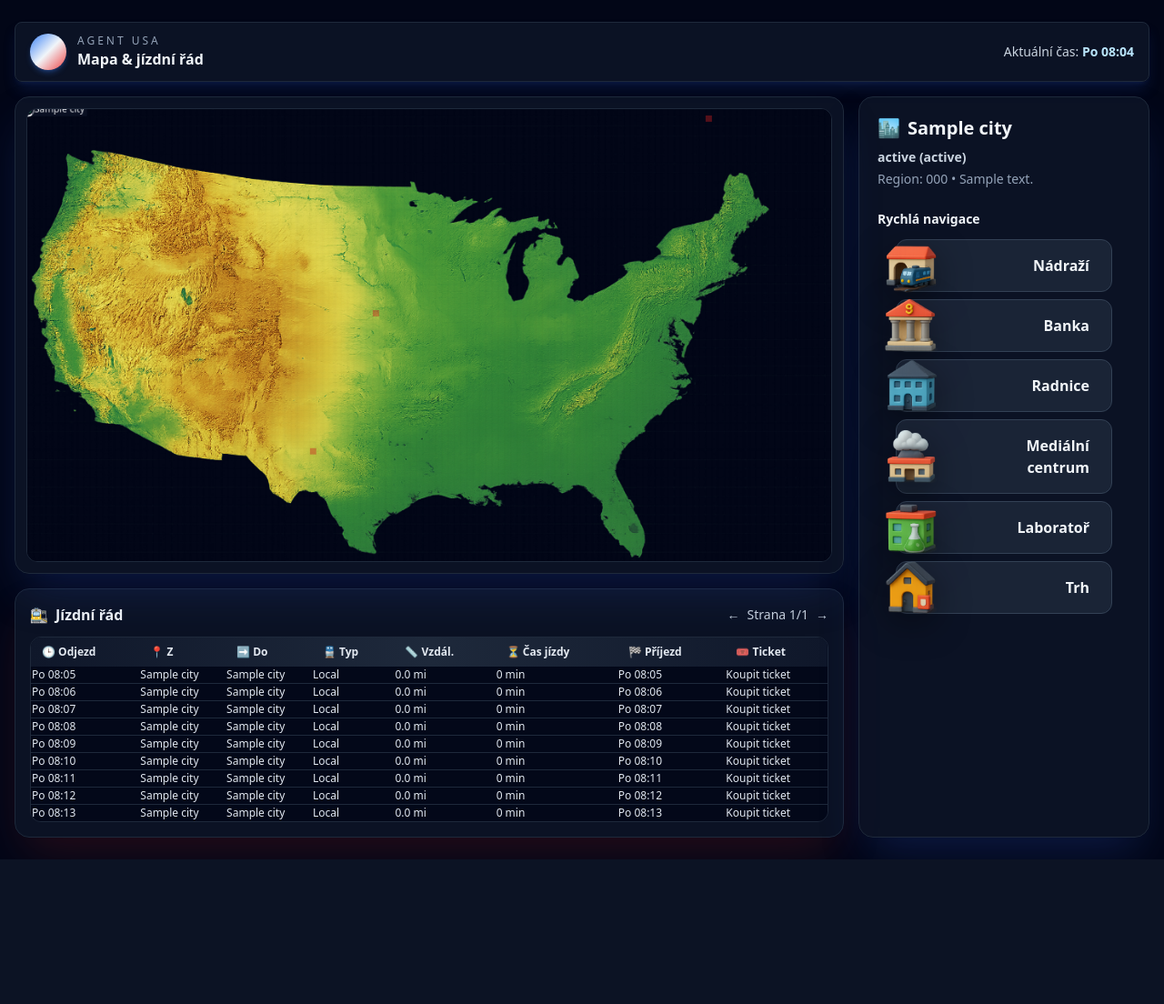
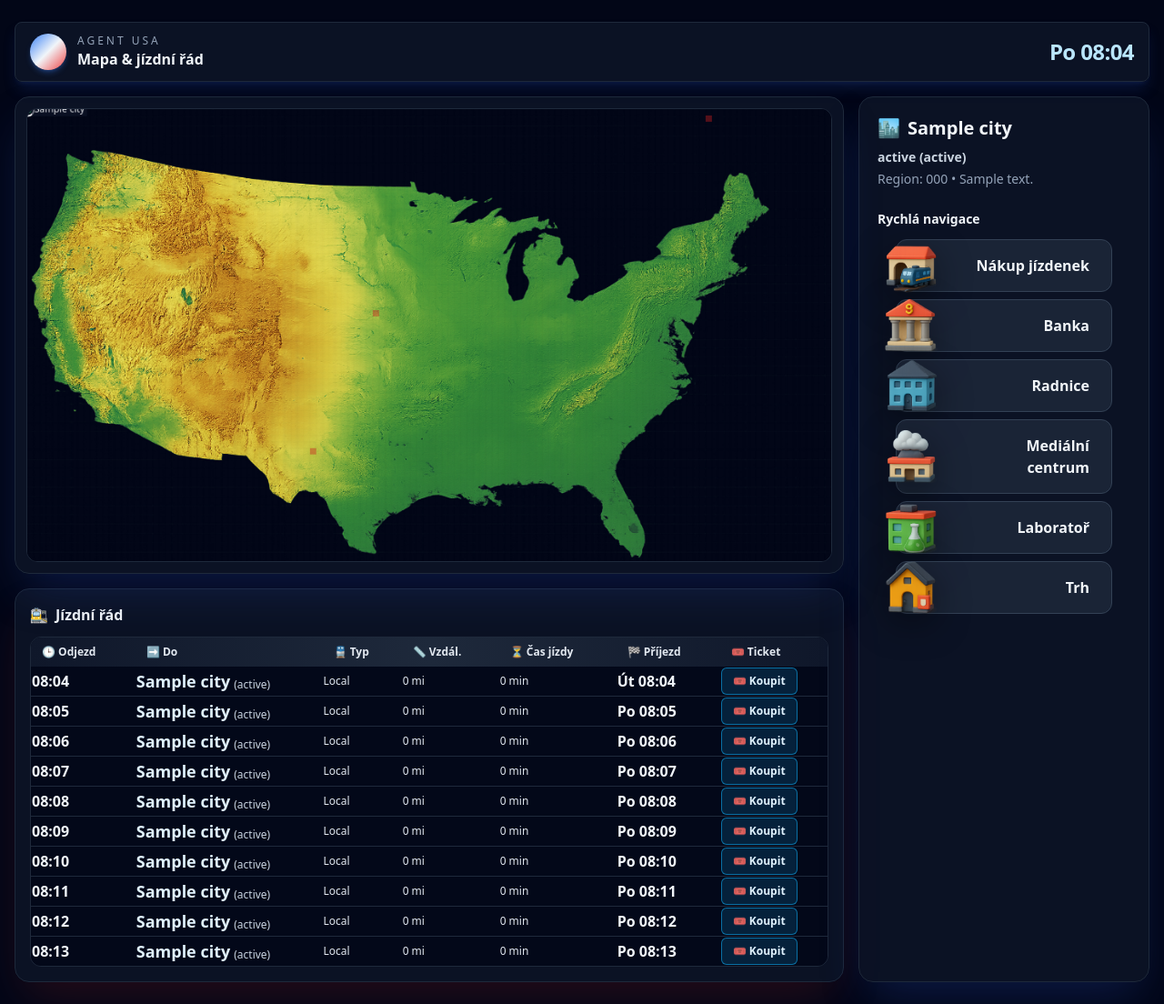
Before and after one commit to davisco82/agent_usa, a Flask app: page / in a window 1280 px wide. Shown: the whole page at 91% size. Before the commit the page ends 945 px from the top, so only its background shows below. Run offline with Flask 3, Linux system fonts and the light colour scheme; tables that the repository leaves empty hold one stand-in row (values such as "Sample post"); some libraries are stand-ins or nearby versions.

Commit message:
fix timetable trains after midnight

```diff
--- a/services/timetable_service.py
+++ b/services/timetable_service.py
@@ -47,7 +47,8 @@ def compute_line_distance_miles(line: TrainLine) -> float:
 
     return 0.0
 
-START_BASE_MINUTES = 8 * 60  # 8:00
+# První odjezdy dne začínají hned po půlnoci, ne až v 8:00
+START_BASE_MINUTES = 0
 
 def get_spacing_for_importance(importance: int) -> int:
     """Jak daleko od sebe starty linek z jednoho města."""
--- a/static/js/game.js
+++ b/static/js/game.js
@@ -53,6 +53,18 @@ function formatGameTime(totalMinutes) {
   return `${dayNames[dayIndex]} ${hh}:${mm}`;
 }
 
+function formatGameTimeHHMM(totalMinutes) {
+  const minutesNorm = ((totalMinutes % MINUTES_PER_WEEK) + MINUTES_PER_WEEK) % MINUTES_PER_WEEK;
+  const minuteOfDay = minutesNorm % MINUTES_PER_DAY;
+  const hours = Math.floor(minuteOfDay / 60);
+  const minutes = minuteOfDay % 60;
+
+  const hh = String(hours).padStart(2, "0");
+  const mm = String(minutes).padStart(2, "0");
+
+  return `${hh}:${mm}`;
+}
+
 function formatTravelDuration(totalMinutes) {
   if (totalMinutes === undefined || totalMinutes === null) {
     return "-";
@@ -74,6 +86,17 @@ function formatLineTypeLabel(lineType) {
   if (t === "express") return "Express";
   if (t === "intercity" || t === "ic" || t === "regional") return "Regional";
   return "Local";
+}
+
+function formatCityLabel(name) {
+  if (!name) return "-";
+  const city = cityByName.get(name);
+  if (city) {
+    const state = city.state_shortcut || city.state;
+    if (state) return `${city.name}, ${state}`;
+    return city.name;
+  }
+  return name;
 }
 
 function getTrainLevel(lineType) {
@@ -137,9 +160,7 @@ let fogFrontier = [];         // fronta okrajových tileů pro nerovnoměrné š
 let trainLines = []; // naplní se v init()
 let connectionsByCityName = new Map();
 let timetableDepartures = [];
-let timetablePage = 1;
-const TIMETABLE_PAGE_SIZE = 10;
-const TIMETABLE_LIMIT = 30;
+const TIMETABLE_LIMIT = 10;
 
 // Pomocná funkce pro index tile
 function tileIndex(x, y) {
@@ -437,19 +458,34 @@ function findDepartureToCity(destinationName) {
   if (!destinationName || !Array.isArray(timetableDepartures)) return null;
   const matches = timetableDepartures.filter(
     (dep) =>
-      dep?.to_city?.name === destinationName &&
-      dep.departure_minutes > gameMinutes
+      dep?.to_city?.name === destinationName
   );
   if (matches.length === 0) return null;
-  matches.sort((a, b) => a.departure_minutes - b.departure_minutes);
-  return matches[0];
+  matches.sort((a, b) => {
+    const aNext = normalizeDepartureMinutes(a.departure_minutes, gameMinutes);
+    const bNext = normalizeDepartureMinutes(b.departure_minutes, gameMinutes);
+    return aNext - bNext;
+  });
+  const first = matches[0];
+  const firstTime = normalizeDepartureMinutes(first?.departure_minutes, gameMinutes);
+  return firstTime ? { ...first, _next_departure: firstTime } : first;
 }
 
-function makeDepartureKey(dep) {
+function normalizeDepartureMinutes(baseMinutes, nowMinutes) {
+  if (baseMinutes === undefined || baseMinutes === null) return null;
+  let candidate = baseMinutes;
+  if (candidate <= nowMinutes) {
+    const daysAhead = Math.floor((nowMinutes - candidate) / MINUTES_PER_DAY) + 1;
+    candidate += daysAhead * MINUTES_PER_DAY;
+  }
+  return candidate;
+}
+
+function makeDepartureKey(dep, overrideDepartureMinutes) {
   if (!dep) return null;
   const from = dep.from_city?.name || dep.from || "";
   const to = dep.to_city?.name || dep.to || "";
-  const time = dep.departure_minutes;
+  const time = overrideDepartureMinutes !== undefined ? overrideDepartureMinutes : dep.departure_minutes;
   if (from === "" || to === "" || time === undefined || time === null) return null;
   return `${from}__${to}__${time}`;
 }
@@ -459,10 +495,12 @@ function scheduleTravelFromDeparture(dep) {
   const destinationName = dep.to_city?.name;
   const destinationCity = destinationName ? cityByName.get(destinationName) : null;
   if (!destinationCity) return;
+  const departureMinutes = dep._next_departure ?? normalizeDepartureMinutes(dep.departure_minutes, gameMinutes);
+  const effectiveDepMinutes = departureMinutes ?? dep.departure_minutes;
 
   scheduleTravel(
     destinationCity,
-    dep.departure_minutes,
+    effectiveDepMinutes,
     dep.travel_minutes,
     {
       fromName: dep.from_city?.name,
@@ -476,10 +514,11 @@ function scheduleTravelFromDeparture(dep) {
 function travelUsingTimetable(targetCity) {
   if (!targetCity) return;
   const depInfo = findDepartureToCity(targetCity.name);
-  if (depInfo && depInfo.travel_minutes !== undefined && depInfo.travel_minutes !== null) {
+  const depMinutes = depInfo?._next_departure || normalizeDepartureMinutes(depInfo?.departure_minutes, gameMinutes);
+  if (depInfo && depMinutes !== null && depInfo.travel_minutes !== undefined && depInfo.travel_minutes !== null) {
     scheduleTravel(
       targetCity,
-      depInfo.departure_minutes,
+      depMinutes,
       depInfo.travel_minutes,
       {
         fromName: depInfo.from_city?.name,
@@ -853,10 +892,10 @@ function renderTravelOverlay(progress, currentMinutes) {
   }
 
   if (travelProgressFrom) {
-    travelProgressFrom.textContent = travelAnimation.meta.fromName || "-";
+    travelProgressFrom.textContent = formatCityLabel(travelAnimation.meta.fromName);
   }
   if (travelProgressTo) {
-    travelProgressTo.textContent = travelAnimation.meta.toName || "-";
+    travelProgressTo.textContent = formatCityLabel(travelAnimation.meta.toName);
   }
 }
 
@@ -1000,8 +1039,8 @@ function update() {
 
   if (advancedMinutes > 0) {
     renderTimetablePage();
-    // průběžně aktualizujeme tabuli bez resetu stránky
-    updateTimetable(false);
+    // průběžně aktualizujeme tabuli
+    updateTimetable();
   }
 
   // realizace naplánované cesty ve chvíli odjezdu -> spustit animaci
@@ -1132,13 +1171,11 @@ function renderTimetablePage() {
 
   const timeEl = document.getElementById("currentTimeLabel");
   const tbody = document.getElementById("timetableBody");
-  const paginationEl = document.getElementById("timetablePagination");
   if (!timeEl || !tbody) return;
 
   // Aktualizace zobrazeného času
   timeEl.textContent = formatGameTime(gameMinutes);
   tbody.innerHTML = "";
-  if (paginationEl) paginationEl.innerHTML = "";
 
   const city = getCityAt(agent.x, agent.y);
 
@@ -1153,9 +1190,12 @@ function renderTimetablePage() {
     return;
   }
 
-  const departures = (timetableDepartures || []).filter(
-    (dep) => dep.departure_minutes > gameMinutes
-  );
+  const departures = (timetableDepartures || [])
+    .map((dep) => ({
+      ...dep,
+      _next_departure: normalizeDepartureMinutes(dep.departure_minutes, gameMinutes),
+    }))
+    .filter((dep) => dep._next_departure !== null && dep._next_departure > gameMinutes);
 
   if (!departures || departures.length === 0) {
     const tr = document.createElement("tr");
@@ -1167,28 +1207,26 @@ function renderTimetablePage() {
     return;
   }
 
-  const totalPages = Math.max(1, Math.ceil(departures.length / TIMETABLE_PAGE_SIZE));
-  if (timetablePage > totalPages) timetablePage = totalPages;
-
-  const start = (timetablePage - 1) * TIMETABLE_PAGE_SIZE;
-  const end = start + TIMETABLE_PAGE_SIZE;
-  const pageItems = departures.slice(start, end);
+  const pageItems = departures.slice(0, TIMETABLE_LIMIT);
 
   // Vykreslení výsledků
   pageItems.forEach((dep) => {
     const tr = document.createElement("tr");
+    tr.classList.add("tabular-nums");
+    const depMinutes = dep._next_departure ?? normalizeDepartureMinutes(dep.departure_minutes, gameMinutes);
 
     // Odjezd
     const timeTd = document.createElement("td");
-    timeTd.textContent = formatGameTime(dep.departure_minutes);
-
-    // Z
-    const fromTd = document.createElement("td");
-    fromTd.textContent = dep.from_city.name;
+    timeTd.innerHTML = `<span class="text-base font-semibold text-slate-100 tabular-nums">${formatGameTimeHHMM(depMinutes ?? dep.departure_minutes)}</span>`;
 
     // Do
     const toTd = document.createElement("td");
-    toTd.textContent = dep.to_city.name;
+    const toName = dep.to_city?.name || "-";
+    const cityMeta = cityByName.get(toName);
+    const toState = cityMeta?.state_shortcut || cityMeta?.state || dep.to_city?.state_shortcut || dep.to_city?.state;
+    const toLabel = `<span class="font-semibold text-sky-100 text-base lg:text-lg leading-tight">${toName}</span>`;
+    const stateLabel = toState ? `<span class="ml-1 text-xs text-slate-300 align-middle">(${toState})</span>` : "";
+    toTd.innerHTML = `${toLabel}${stateLabel}`;
 
     // Typ linky
     const typeTd = document.createElement("td");
@@ -1196,8 +1234,8 @@ function renderTimetablePage() {
 
     // Vzdálenost
     const distTd = document.createElement("td");
-    distTd.textContent = dep.distance_units !== undefined
-      ? dep.distance_units.toFixed(1) + " mi"
+    distTd.textContent = dep.distance_units !== undefined && dep.distance_units !== null
+      ? Math.round(dep.distance_units) + " mi"
       : "-";
 
     // Doba cestování
@@ -1207,14 +1245,15 @@ function renderTimetablePage() {
     // Příjezd
     const arrivalTd = document.createElement("td");
     if (dep.travel_minutes !== undefined && dep.travel_minutes !== null) {
-      arrivalTd.textContent = formatGameTime(dep.departure_minutes + dep.travel_minutes);
+      const arrivalMinutes = (depMinutes ?? dep.departure_minutes) + dep.travel_minutes;
+      arrivalTd.innerHTML = `<span class="font-semibold text-slate-100 text-base tabular-nums">${formatGameTime(arrivalMinutes)}</span>`;
     } else {
       arrivalTd.textContent = "-";
     }
 
     const destinationName = dep.to_city?.name;
     const destinationCity = destinationName ? cityByName.get(destinationName) : null;
-    const depKey = makeDepartureKey(dep);
+    const depKey = makeDepartureKey(dep, depMinutes ?? dep.departure_minutes);
     const hasTicket = depKey ? purchasedTicketKey === depKey : false;
 
     if (destinationCity) {
@@ -1235,10 +1274,13 @@ function renderTimetablePage() {
     // Ticket
     const ticketTd = document.createElement("td");
     if (hasTicket) {
-      ticketTd.textContent = "🎟️ Koupeno";
+      ticketTd.innerHTML = `<span class="inline-flex items-center gap-1 px-3 py-1.5 rounded-md bg-emerald-900/60 border border-emerald-500/60 text-emerald-100 text-xs font-semibold" title="Jízdenka koupena">✅ Ticket</span>`;
     } else {
       const buyBtn = document.createElement("button");
-      buyBtn.textContent = "Koupit ticket";
+      buyBtn.className = "inline-flex items-center gap-1 px-3 py-1.5 rounded-md bg-sky-900/40 border border-sky-500/60 text-sky-100 text-xs font-semibold hover:bg-sky-800/60 hover:border-sky-300 transition";
+      buyBtn.innerHTML = "🎟️ Koupit";
+      buyBtn.setAttribute("title", "Koupit ticket");
+      buyBtn.setAttribute("aria-label", "Koupit ticket");
       buyBtn.addEventListener("click", (e) => {
         e.stopPropagation();
         if (!depKey) return;
@@ -1259,7 +1301,6 @@ function renderTimetablePage() {
 
     // Append do řádku
     tr.appendChild(timeTd);
-    tr.appendChild(fromTd);
     tr.appendChild(toTd);
     tr.appendChild(typeTd);
     tr.appendChild(distTd);
@@ -1270,42 +1311,10 @@ function renderTimetablePage() {
     tbody.appendChild(tr);
   });
 
-  if (paginationEl) {
-    const info = document.createElement("span");
-    info.textContent = `Strana ${timetablePage}/${totalPages}`;
-
-    const prevBtn = document.createElement("button");
-    prevBtn.textContent = "←";
-    prevBtn.disabled = timetablePage <= 1;
-    prevBtn.addEventListener("click", () => {
-      if (timetablePage > 1) {
-        timetablePage -= 1;
-        renderTimetablePage();
-      }
-    });
-
-    const nextBtn = document.createElement("button");
-    nextBtn.textContent = "→";
-    nextBtn.disabled = timetablePage >= totalPages;
-    nextBtn.addEventListener("click", () => {
-      if (timetablePage < totalPages) {
-        timetablePage += 1;
-        renderTimetablePage();
-      }
-    });
-
-    paginationEl.appendChild(prevBtn);
-    paginationEl.appendChild(info);
-    paginationEl.appendChild(nextBtn);
-  }
 }
 
-async function updateTimetable(resetPage = true) {
+async function updateTimetable() {
   const city = getCityAt(agent.x, agent.y);
-
-  if (resetPage) {
-    timetablePage = 1;
-  }
 
   // Načteme odjezdy z backendu
   timetableDepartures = await fetchTimetableForCurrentCity();
--- a/templates/index.html
+++ b/templates/index.html
@@ -16,8 +16,8 @@
             <p class="font-semibold text-slate-100">Mapa & jízdní řád</p>
           </div>
         </div>
-        <div class="text-sm text-slate-300">
-          Aktuální čas: <span id="currentTimeLabel" class="font-semibold text-sky-200">Po 08:00</span>
+        <div class="text-2xl font-bold text-sky-200 tracking-tight">
+          <span id="currentTimeLabel">Po 08:00</span>
         </div>
       </div>
 
@@ -29,19 +29,17 @@
           </div>
 
           <div class="bg-slate-900/70 border border-slate-800 rounded-2xl shadow-2xl shadow-red-900/30 p-4">
-            <div class="flex items-center justify-between mb-3">
+            <div class="flex items-center mb-3">
               <h2 class="text-base font-semibold text-slate-100 flex items-center gap-2">
                 <span class="text-sky-300">🚉</span> Jízdní řád
               </h2>
-              <div id="timetablePagination" class="flex items-center gap-2 text-sm text-slate-300"></div>
             </div>
 
             <div class="overflow-x-auto rounded-xl border border-slate-800">
-              <table id="timetableTable" class="min-w-full text-xs bg-slate-950/80">
+              <table id="timetableTable" class="min-w-full text-xs bg-slate-950/80 tabular-nums">
                 <thead class="bg-gradient-to-r from-slate-900 via-slate-800 to-slate-900 text-slate-200">
                   <tr>
                     <th class="px-3 py-2 text-left font-semibold">🕒 Odjezd</th>
-                    <th class="px-3 py-2 text-left font-semibold">📍 Z</th>
                     <th class="px-3 py-2 text-left font-semibold">➡️ Do</th>
                     <th class="px-3 py-2 text-left font-semibold">🚆 Typ</th>
                     <th class="px-3 py-2 text-left font-semibold">📏 Vzdál.</th>
@@ -78,7 +76,7 @@
             <div class="grid grid-cols-1 gap-2 px-5">
               <button class="relative w-full pl-20 pr-4 py-4 rounded-xl bg-slate-800/80 border border-slate-700 text-slate-100 hover:border-sky-400 transition flex items-center justify-end overflow-visible">
                 <img src="/static/assets/train_station.png" alt="" class="absolute -left-4 top-1/2 -translate-y-1/2 h-16 w-16 drop-shadow-[0_10px_20px_rgba(0,0,0,0.45)]" />
-                <span class="font-semibold text-right w-full pr-2">Nádraží</span>
+                <span class="font-semibold text-right w-full pr-2">Nákup jízdenek</span>
               </button>
               <button class="relative w-full pl-20 pr-4 py-4 rounded-xl bg-slate-800/80 border border-slate-700 text-slate-100 hover:border-sky-400 transition flex items-center justify-end overflow-visible">
                 <img src="/static/assets/bank.png" alt="" class="absolute -left-4 top-1/2 -translate-y-1/2 h-16 w-16 drop-shadow-[0_10px_20px_rgba(0,0,0,0.45)]" />
@@ -120,9 +118,9 @@
         </div>
 
         <div class="travel-clock text-center text-5xl font-extrabold text-sky-100 mt-6 mb-3 leading-tight" id="travelClockLabel">-</div>
-        <div class="travel-progress-header flex justify-between text-sm text-slate-300">
-          <div id="travelProgressFrom">-</div>
-          <div id="travelProgressTo">-</div>
+        <div class="travel-progress-header flex justify-between text-2xl text-slate-100 font-bold tracking-tight">
+          <div id="travelProgressFrom" class="text-left">-</div>
+          <div id="travelProgressTo" class="text-right">-</div>
         </div>
         <div class="travel-progress h-3 bg-slate-800 rounded-full overflow-hidden mt-2">
           <div id="travelProgressBar" class="travel-progress-bar h-full bg-gradient-to-r from-sky-400 via-slate-100 to-red-400 w-0"></div>
```
